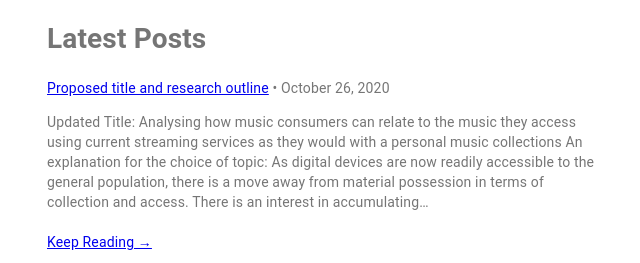
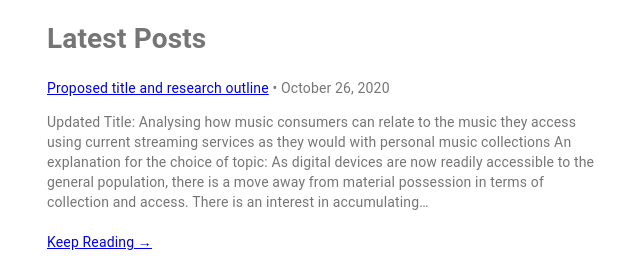
Before and after one commit to nuagesdencre/vero_hsa, a Gatsby site: page /blog in a window 1280 px wide. Shown: the top 263 px of the page, 317-957 px from the left. Built offline with nearby package versions, Linux system fonts and the light colour scheme; Gatsby itself is replaced by a stand-in of ours.

Commit message:
Update Blog “proposed-title-and-research-outline”

```diff
--- a/blog/proposed-title-and-research-outline.md
+++ b/blog/proposed-title-and-research-outline.md
@@ -3,13 +3,9 @@ path: /blog/research/1
 date: 2020-10-26T18:46:24.607Z
 title: Proposed title and research outline
 ---
-
-
 **Updated Title:**
 
-Analysing how music consumers can relate to the music they access using current streaming services as they would with a personal music collections
-
-
+Analysing how music consumers can relate to the music they access using current streaming services as they would with personal music collections
 
 **An explanation for the choice of topic:**
 
@@ -19,8 +15,6 @@ As streaming services offer an almost permanent access to enormous libraries, th
 
 **Outline of research to be undertaken & how data will be analyzed**
 
-
-
 *Gathering qualitative data*
 
 • Group observation and discussion session
@@ -29,23 +23,17 @@ As streaming services offer an almost permanent access to enormous libraries, th
 
 Both the interviews and the group observation would be conducted online. Guidelines and a consent form will be provided beforehand.
 
-
-
 *Quantitative data*
 
 • Questionnaire
 
 The questionnaire would be directed to a pool of subjects over 18.
 
-
-
 The qualitative data gathered will be useful in analysing the experience and impressions of the music consumers across age groups and professional backgrounds. By holding a group discussion, I hope to obtain insights regarding the perception of music consumers for current streaming services and the collecting, curating, sharing habits enabled by today's technology versus older media types (physical CD/vinyl collections, etc.).
 
 The data gathered during the research will remain absolutely confidential and anonymous. The majority of the data will be qualitative, however, quantitative data gathered using a questionnaire either prior or after the group discussion will help clarify assumption and consolidate findings.
 
 I propose to find which streaming service among the top three (Spotify, Youtube Music, Deezer) is preferred and from there, identify why. Lastly, I want to distinguish collection patterns and access patterns to the music -- is one streaming service more relevant in a certain situation? Does it affect the social presentation of the individuals? Moreover, I want to see what distinguishes the use of a streaming service over the purchase of a digital album or song from the online marketplaces such as Amazon Music or Itunes. Is there a storage issue, as streaming offers a more ephemeral data usage?
-
-
 
 **Journal and research so far (WIP):** <https://vero-hsa-journal.netlify.app/blog/>
 
@@ -59,8 +47,6 @@ Wolff, A., & Mulholland, P. (2013). Curation, Curation, Curation. <http://www.be
 
 Vlachos, P., & Vrechopoulos, A. (2004). Emerging Customer Trends Towards Mobile Music Services. [www.mad.gr](http://www.mad.gr)
 
-
-
 Cheng, Z., Shen, J., Nie, L., Chua, T. S., & Kankanhalli, M. (2017). Exploring user-specific information in music retrieval. *SIGIR 2017 - Proceedings of the 40th International ACM SIGIR Conference on Research and Development in Information Retrieval*, 655–664. <https://doi.org/10.1145/3077136.3080772>
 
 Magaudda, P. (2011). When materiality “bites back”: Digital music consumption practices in the age of dematerialization. *Journal of Consumer Culture*, *11*(1), 15–36. <https://doi.org/10.1177/1469540510390499>
```
